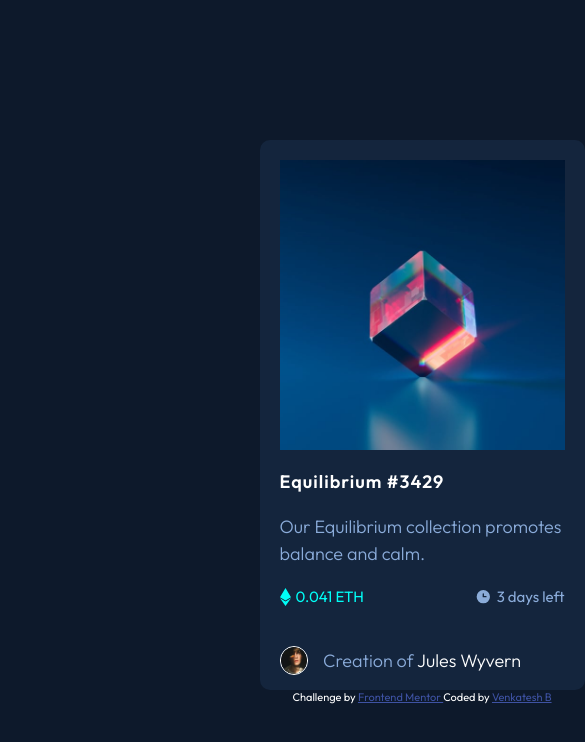
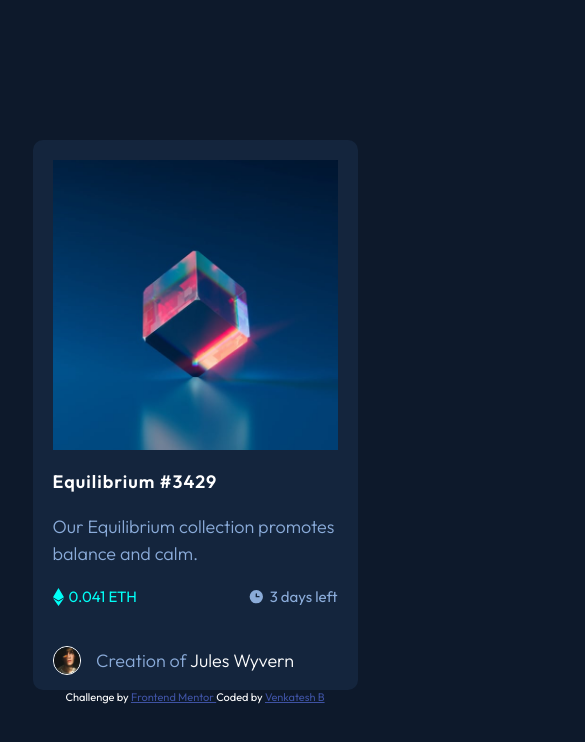
Before and after one commit to venky-B/nft-preview-card-component-main, a plain HTML site: page index.html in a window 390 px wide. Shown: the top 742 px of the page, 585 px wide, since content can reach past the window. Drawn offline with Linux system fonts and the light colour scheme.

```diff
--- a/style.css
+++ b/style.css
@@ -12,7 +12,6 @@
   align-items: center;
   justify-content: center;
   min-height: 100vh;
-  min-width: 100vh;
   background-color: hsl(217, 54%, 11%);
   flex-direction: column;
 }
@@ -143,11 +142,6 @@
     width: 325px;
     height: 550px;
   }
-  body {
-    max-width: 100%;
-    overflow: hidden;
-    margin: 0;
-  }
   .main-img .bluebox {
     height: 100%;
   }
```
